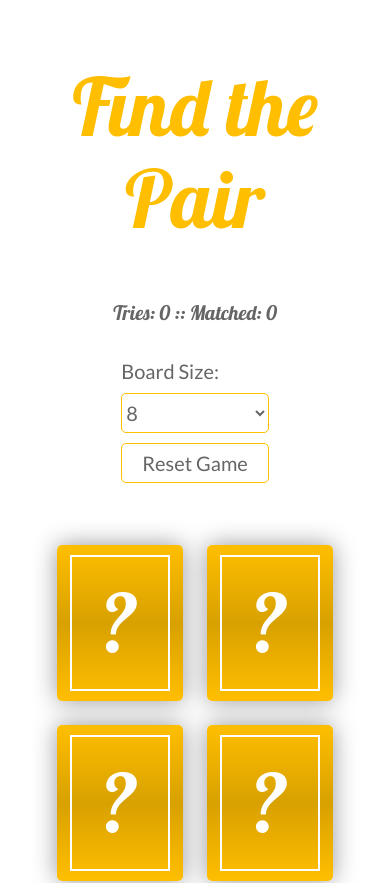
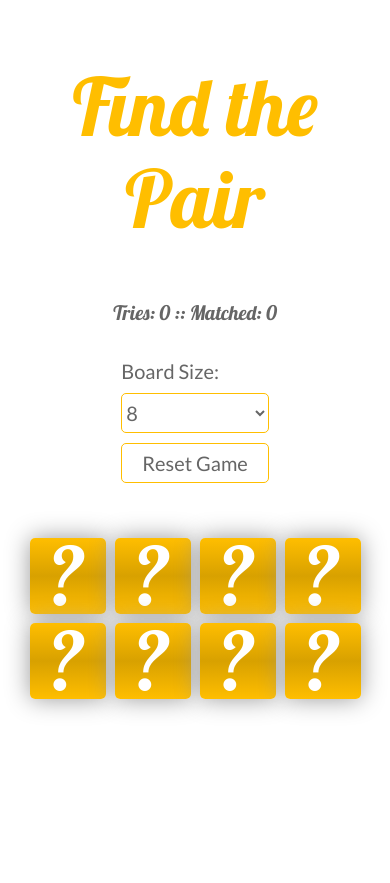
Before and after one commit to raeioul/raeioul.github.io, a React (Create React App) app: page / in a window 390 px wide. Shown: the top 883 px of the page. After the commit the page ends 844 px from the top, so only its background shows below. Built offline with nearby package versions, Linux system fonts and the light colour scheme.

Commit message:
Added more responsive styling for cards

```diff
--- a/src/App.js
+++ b/src/App.js
@@ -37,6 +37,7 @@ class App extends React.Component<Props> {
   }
 
   componentDidUpdate() {
+    console.log(this.props.boardSize);
     if (this.props.activeCards.length >= 2) {
       if (this.props.activeCards[0] === this.props.activeCards[1]) {
         this.handleMatchedCards();
@@ -46,6 +47,7 @@ class App extends React.Component<Props> {
     }
 
     if (this.props.boardChanged) {
+      console.log('reset');
       this.props.resetBoard();
     }
   }
@@ -59,6 +61,7 @@ class App extends React.Component<Props> {
     if (e) {
       const updatedBoardSize = e.currentTarget.value;
       this.props.changeBoardSize(updatedBoardSize);
+      this.handleBoardReset();
     }
   };
 
--- a/src/App.styles.js
+++ b/src/App.styles.js
@@ -5,7 +5,7 @@ export const Wrapper = styled.div`
   flex-direction: column;
   justify-content: center;
   align-items: center;
-  margin: 3rem;
+  margin: 3rem 0;
 `;
 
 export const MainHeader = styled.h1`
--- a/src/components/Card/Card.styles.js
+++ b/src/components/Card/Card.styles.js
@@ -4,9 +4,19 @@ export const Wrapper = styled.div`
   display: flex;
   justify-content: center;
   align-items: center;
-  width: 150px;
-  height: 180px;
+  width: 85px;
+  height: 85px;
   perspective: 500px;
+
+  @media (min-width: 450px) {
+    width: 110px;
+    height: 110px;
+  }
+
+  @media (min-width: 600px) {
+    width: 150px;
+    height: 180px;
+  }
 `;
 
 const shoudlYRotate = props => {
@@ -23,8 +33,8 @@ export const Card = styled.div`
   align-items: center;
   font-weight: 700;
   font-size: 8rem;
-  width: 130px;
-  height: 160px;
+  width: 80px;
+  height: 80px;
   border: 2px dotted ${p => (p.matched ? 'var(--mango)' : 'transparent')};
   border-radius: 5px;
   user-select: none;
@@ -37,6 +47,11 @@ export const Card = styled.div`
   :after {
     content: '\\2606';
     color: ${p => (p.matched ? 'var(--mango)' : 'transparent')};
+    font-size: 5rem;
+
+    @media (min-width: 450px) {
+      font-size: inherit;
+    }
   }
 
   @keyframes showBorder {
@@ -46,6 +61,16 @@ export const Card = styled.div`
     to {
       border-color: var(--mango);
     }
+  }
+
+  @media (min-width: 450px) {
+    width: 100px;
+    height: 100px;
+  }
+
+  @media (min-width: 600px) {
+    width: 130px;
+    height: 160px;
   }
 `;
 
@@ -59,12 +84,13 @@ const Face = css`
   height: 100%;
   width: 100%;
   backface-visibility: hidden;
+  color: #fff;
   background: ${p =>
     p.matched
       ? 'transparent'
       : 'linear-gradient(var(--mango), var(--dark-mango) 50%, var(--mango))'};
   animation: ${p => p.matched && 'fadeout'} 1s ease-in-out 300ms forwards;
-  transition: background 0ms ease-in-out 3000ms;
+  transition: background 0ms ease-in-out 1000ms, color 0ms ease-in-out 1000ms;
 
   @keyframes fadeout {
     from {
@@ -81,11 +107,14 @@ const Face = css`
 export const Back = styled.div`
   ${Face} :after {
     content: '?';
-    color: #fff;
+
     font-family: 'Lobster', cursive;
     font-weight: initial;
-    border: 2px solid #fff;
-    padding: 2rem 3rem;
+
+    @media (min-width: 600px) {
+      border: 2px solid #fff;
+      padding: 2rem 3rem;
+    }
   }
 `;
 
--- a/src/store/reducers/gameReducer.js
+++ b/src/store/reducers/gameReducer.js
@@ -96,6 +96,7 @@ function gameReducer(state = initialState, action) {
       return {
         ...state,
         activeCards: [],
+        boardChanged: false,
         noTries: 0,
         noMatched: 0,
       };
```
Also changed, not shown: 1 other file (tests, documents, lock files or other folders).
